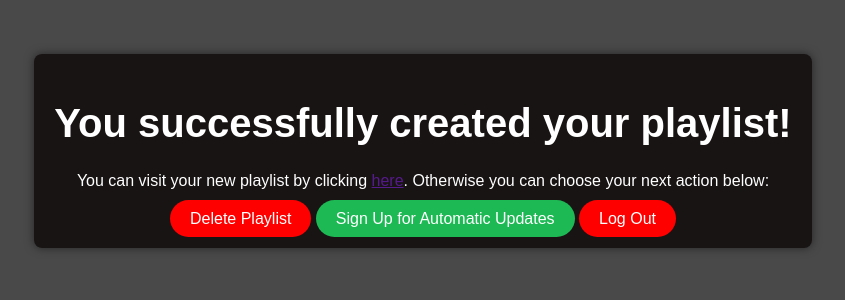
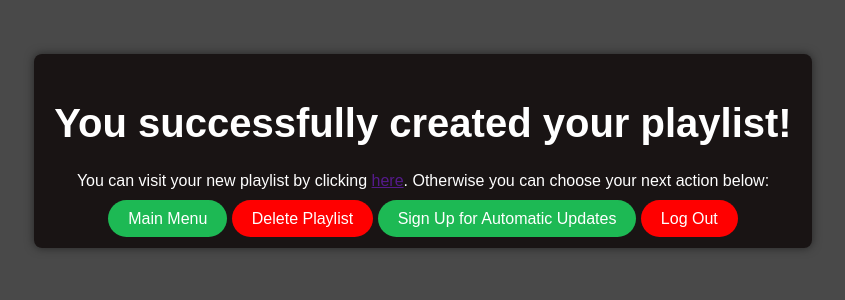
Before and after one commit to rafailpapastamou/top-monthly-playlist, a Flask app: template templates/created_playlist.html in a window 1280 px wide. Shown: the part 249-549 px from the top of the page, without its empty margins (217-1062 px from the left). Run offline with Flask 3, Linux system fonts and the light colour scheme; the template is opened without the code that fills it, so the values that code supplies are empty.

Commit message:
added main menu button

```diff
--- a/templates/created_playlist.html
+++ b/templates/created_playlist.html
@@ -17,6 +17,9 @@
         <a href="{{ playlist_url }}" target="_blank">here</a>. Otherwise you can
         choose your next action below:
       </p>
+      <a href="{{ url_for('create_or_uodate_playlist') }}" class="btn"
+        >Main Menu</a
+      >
       <a href="{{ url_for('delete_playlist') }}" class="btn_red"
         >Delete Playlist</a
       >
--- a/templates/options.html
+++ b/templates/options.html
@@ -26,7 +26,7 @@
       <p>
         You can create your top monthly playlist by clicking the "Create
         Playlist" button below. Otherwise, you can sign up for the automated
-        playlist updates where every 1st of the month your top monthly playlists
+        playlist updates where every 1st of the month your top monthly playlist
         gets updated automatically.
       </p>
       <a href="{{ url_for('create_playlist') }}" class="btn">Create Playlist</a>
```
